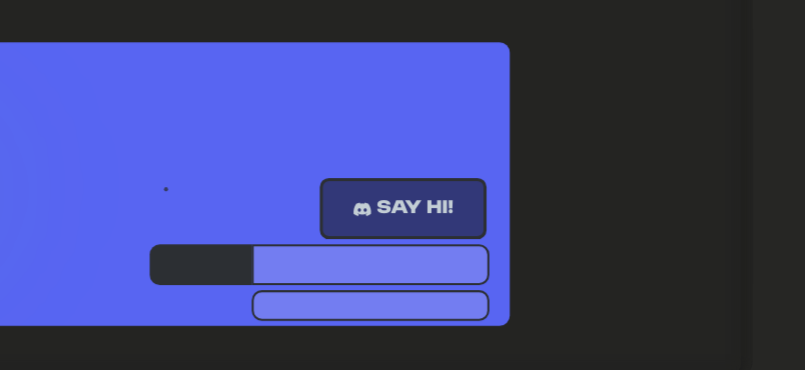
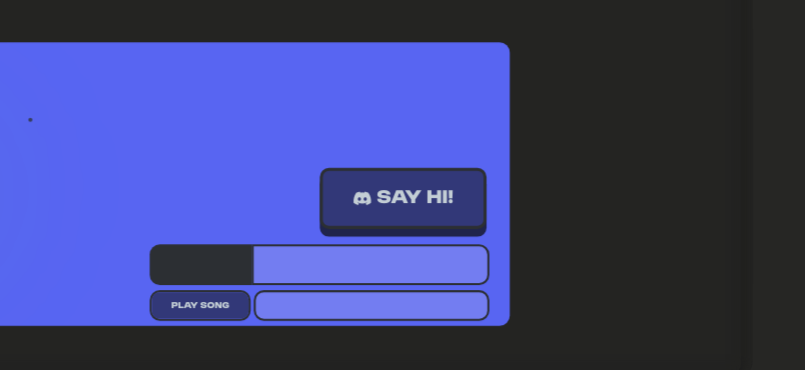
Before and after one commit to 45i/things, a plain HTML site: page me.html in a window 1280 px wide. Shown: the part 338-708 px from the top of the page, 475-1280 px from the left. Drawn offline with nearby package versions, Linux system fonts and the light colour scheme; some packages are replaced by stand-ins of ours; no server answers; a script that the page names is missing; files whose address does not match are found by name; a web font is replaced by a local one.

Commit message:
RAAAAAAAAAAa

```diff
--- a/discord_card.css
+++ b/discord_card.css
@@ -110,6 +110,8 @@
     white-space: nowrap;
     text-align: center;
     overflow: hidden;
+    /* position: relative; */
+    /* left: 3.181818182px; */
 }
 
 /* .discor */
@@ -118,7 +120,7 @@
     background-color: var(--alphacol);
     border-radius: 0 10px 10px 0;
     width: 70%;
-
+    /* box-shadow: inset 20px 0 15px -1px var(--accent-col); */
     padding: 5px;
     /* max-width: 50%; */
     display: flex;
@@ -163,7 +165,7 @@
     }
 }
 
-.discord_card_spotify[data-overflow="true"] {}
+
 
 .discord_card_activities {
     padding: 5px;
@@ -199,10 +201,6 @@
 
     /* font-size: clamp(0px, 2vw, 2px); */
 }
-
-
-
-
 
 
 .discord_button {
@@ -267,20 +265,23 @@
 }
 
 .discord_button:hover {
+    bottom: 95px;
     /* transform: translateY(15%);? */
-    bottom: 100px;
-    box-shadow: 0 4.5px 0 0 #20244b;
+    box-shadow: none;
 
 }
 
 .discord_button {
     border-radius: 10px;
+    bottom: 105px;
+    box-shadow: 0 5px 0 0 #20244b;
     white-space: nowrap;
+
     padding: none;
     border-radius: 6px;
     max-width: 100%;
     position: absolute;
-    bottom: 90px;
+    /* bottom: 90px; */
     height: 40px !important;
     width: 109px !important;
     right: 20px;
@@ -289,7 +290,6 @@
     transform: scale(1.5) !important;
     position: absolute;
     right: 50px;
-    bottom: 95px;
 }
 
 .small-a {
@@ -320,6 +320,28 @@
     display: flex;
     flex-direction: row;
     justify-content: center;
+    top: 20px;
+
+}
+
+.discord_card_username {
+    font-size: 69px;
+    position: absolute;
+    /* transform-origin: left center ; */
+    /* transform: translateX(calc(12.5 / 100 * 85vw)); */
+    left: 30%;
+    top: 20px;
+    z-index: auto;
+    /* border: 1px solid red; */
+}
+
+.uid,
+.symbol {
+    position: absolute;
+    /* font-size: 59px; */
+    /* transform: translateY(300%) translateX(calc(-12.5 / 100 * 85vw)); */
+    left: 30%;
+    top: 69px;
 }
 
 .symbol {
@@ -401,7 +423,7 @@
         transform: scale(1.5) !important;
         position: absolute;
         right: 50px;
-        bottom: 95px;
+        /* bottom: 95px; */
 
     }
 
@@ -416,7 +438,7 @@
 
 .song_info {
     /* border: #F04747 2px solid; */
-    width: 70%;
+    /* width: 70%; */
     position: absolute;
     bottom: -35px;
     right: 0px;
@@ -427,7 +449,7 @@
     font-weight: 600;
     background-color: var(--alphacol);
     border-radius: 10px;
-    width: 70%;
+    width: 69.5%;
 
     /* padding: 5px; */
     /* max-width: 50%; */
@@ -439,6 +461,38 @@
     overflow: hidden;
 
 
+}
+
+.play_song {
+    /* width: 35%; */
+    position: absolute;
+    bottom: -35px;
+    left: 0;
+    height: 30px;
+    color: var(--txtcolinv);
+    font-family: graffiti-bold;
+    font-size: 7px;
+    font-weight: 600;
+    background-color: var(--alphacol);
+    border-radius: 10px;
+    width: 29.5%;
+
+    /* padding: 5px; */
+    /* max-width: 50%; */
+    display: flex;
+    flex-direction: column;
+    align-items: center;
+    justify-content: center;
+    border: var(--accent-col) 2px solid;
+    overflow: hidden;
+}
+
+.play_song_button {
+    width: 100%;
+    height: 100%;
+    background-color: #323878;
+    color: #c3ced5;
+    font-family: graffiti-bold;
 }
 
 .artistinfo {
--- a/me.html
+++ b/me.html
@@ -115,6 +115,10 @@
                                                   <div class="song_info">
                                                        <div class="artistinfo"></div>
                                                   </div>
+                                                  <div class="play_song">
+                                                       <a href="https://discord.com/users/1123896290024108093"
+                                                            target="_blank" class="small-a play_song_button">Play Song</a>
+                                                  </div>
 
                                              </div>
                                              <!-- <br> -->
@@ -182,10 +186,14 @@
 
                                                   if (data.data.spotify !== null) {
                                                        spotify.innerText = `Listening to: ${data.data.spotify.song}`;
-                                                       artist.innerText = `Artist: ${data.data.spotify.artist}`;
-                                                       document.getElementsByClassName('song_info')[0].classList.remove('invis')
+                                                       artist.innerText = `${data.data.spotify.artist}`;
+                                                       document.getElementsByClassName('song_info')[0].classList.remove('invis');
+                                                       document.getElementsByClassName('play_song_button')[0].setAttribute('href', `https://open.spotify.com/track/${data.data.spotify.track_id}`);
+                                                       document.getElementsByClassName('play_song')[0].classList.remove('invis');
+
                                                   } else {
                                                        document.getElementsByClassName('song_info')[0].classList.add('invis')
+                                                       document.getElementsByClassName('play_song')[0].classList.add('invis');
                                                        if (data.data.activities.length > 0) {
                                                             spotify.innerText = `${data.data.activities[0].details}`;
                                                             if (data.data.activities[0].details != "Idling") {
--- a/mystyle.css
+++ b/mystyle.css
@@ -1083,8 +1083,8 @@ h2 {
  /* max-width: 3200px; */
  top: 100px;
  position: fixed;
- background: #20201f92;
- backdrop-filter: blur(10px);
+ background: #20201f00;
+ backdrop-filter: blur(40px);
 
  transition: 0.75s;
  z-index: 10001;
```
Also changed, not shown: coolvetica rg.otf (deleted).
